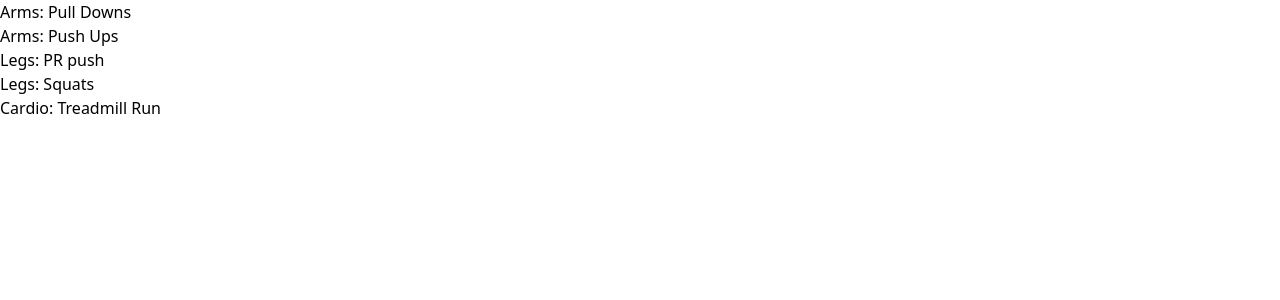
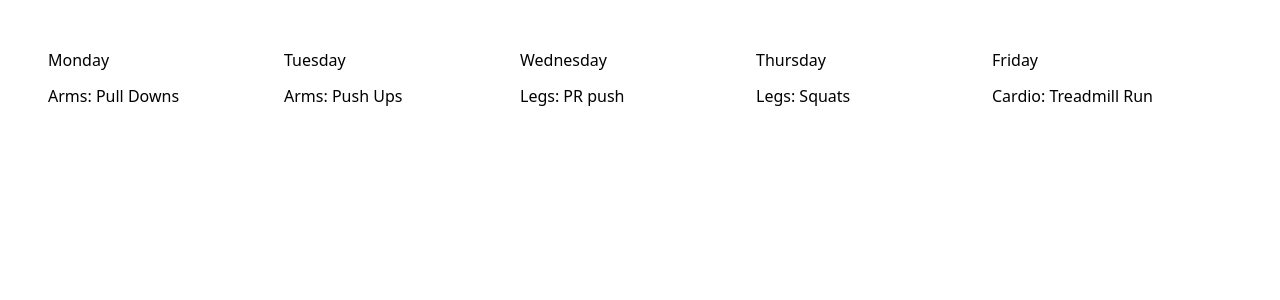
Before and after one commit to shaneTF/workout_calendar, a React (Vite) app: page / in a window 1280 px wide. Shown: the top 300 px of the page. Built offline with nearby package versions, Linux system fonts and the light colour scheme.

Commit message:
Adjusted Columns and added header titles

```diff
--- a/src/App.tsx
+++ b/src/App.tsx
@@ -17,12 +17,12 @@ function App() {
 
   return (
     <>
-      <main>
-        <Column column="monday" cards={cards} />
-        <Column column="tuesday" cards={cards} />
-        <Column column="wednesday" cards={cards} />
-        <Column column="thursday" cards={cards} />
-        <Column column="friday" cards={cards} />
+      <main className="flex h-full w-full gap-3 p-12 overflow-scroll">
+        <Column title="Monday" column="monday" cards={cards} />
+        <Column title="Tuesday" column="tuesday" cards={cards} />
+        <Column title="Wednesday" column="wednesday" cards={cards} />
+        <Column title="Thursday" column="thursday" cards={cards} />
+        <Column title="Friday" column="friday" cards={cards} />
       </main>
     </>
   );
--- a/src/Components/calendar_columns.tsx
+++ b/src/Components/calendar_columns.tsx
@@ -1,14 +1,30 @@
 import { cardDef } from "../App";
 
-function Column({ column, cards }: { column: string; cards: cardDef[] }) {
+function Column({
+  title,
+  column,
+  cards,
+}: {
+  title: string;
+  column: string;
+  cards: cardDef[];
+}) {
   const filteredCards = cards.filter((c) => c.column === column);
 
   return (
-    <div>
-      {filteredCards.map((c) => {
-        return <div>{c.name}</div>;
-      })}
-    </div>
+    <>
+      <div className="w-56 shrink-0">
+        <div className="mb-3 flex items-center justify-between">
+          <h3>{title}</h3>
+        </div>
+
+        <div className="h-full w-full">
+          {filteredCards.map((c) => {
+            return <div>{c.name}</div>;
+          })}
+        </div>
+      </div>
+    </>
   );
 }
 
```
